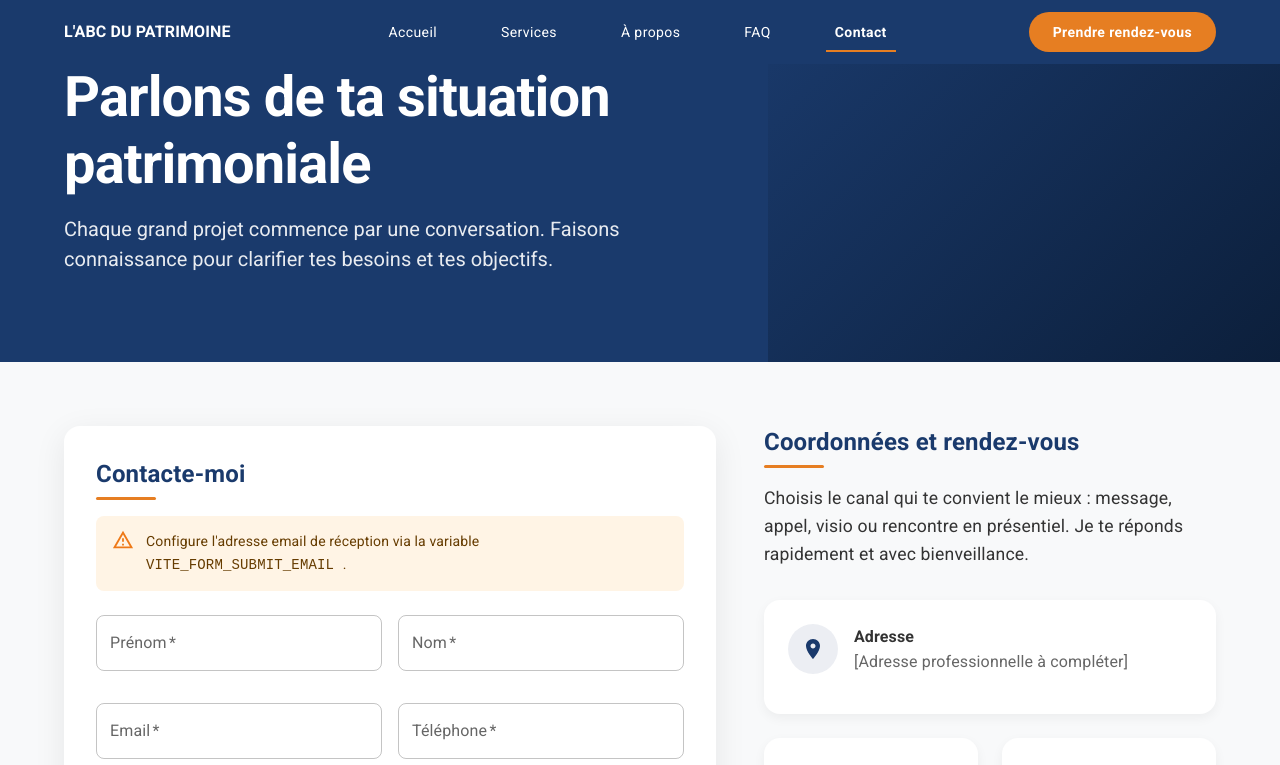
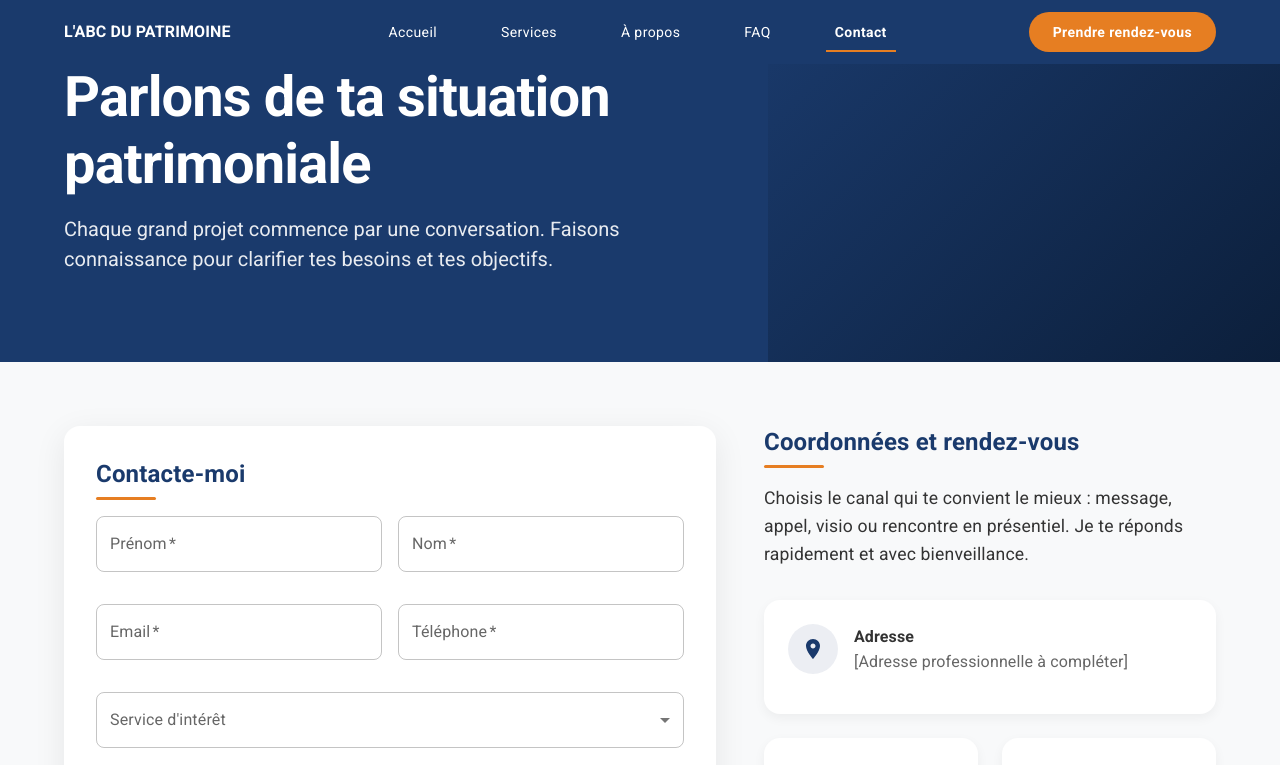
Before and after one commit to Kriss-Hanna/hanna-courtage, a React (Vite) app: page /contact in a window 1280 px wide. Shown: the top 765 px of the page. Built offline with nearby package versions, Linux system fonts and the light colour scheme.

Commit message:
add email

```diff
--- a/src/shared/components/ContactForm.tsx
+++ b/src/shared/components/ContactForm.tsx
@@ -247,13 +247,6 @@ const ContactForm: React.FC<ContactFormProps> = ({ formSubmitEmail }) => {
         Contacte-moi
       </Typography>
 
-      {!submitEmail && (
-        <Alert severity="warning" sx={{ mb: 3 }}>
-          Configure l'adresse email de réception via la variable
-          <code> VITE_FORM_SUBMIT_EMAIL </code>.
-        </Alert>
-      )}
-
       {success && (
         <Alert severity="success" sx={{ mb: 3 }}>
           Ton message est bien parti. Je te recontacte rapidement.
```
Also changed, not shown: 1 other file (tests, documents, lock files or other folders).
